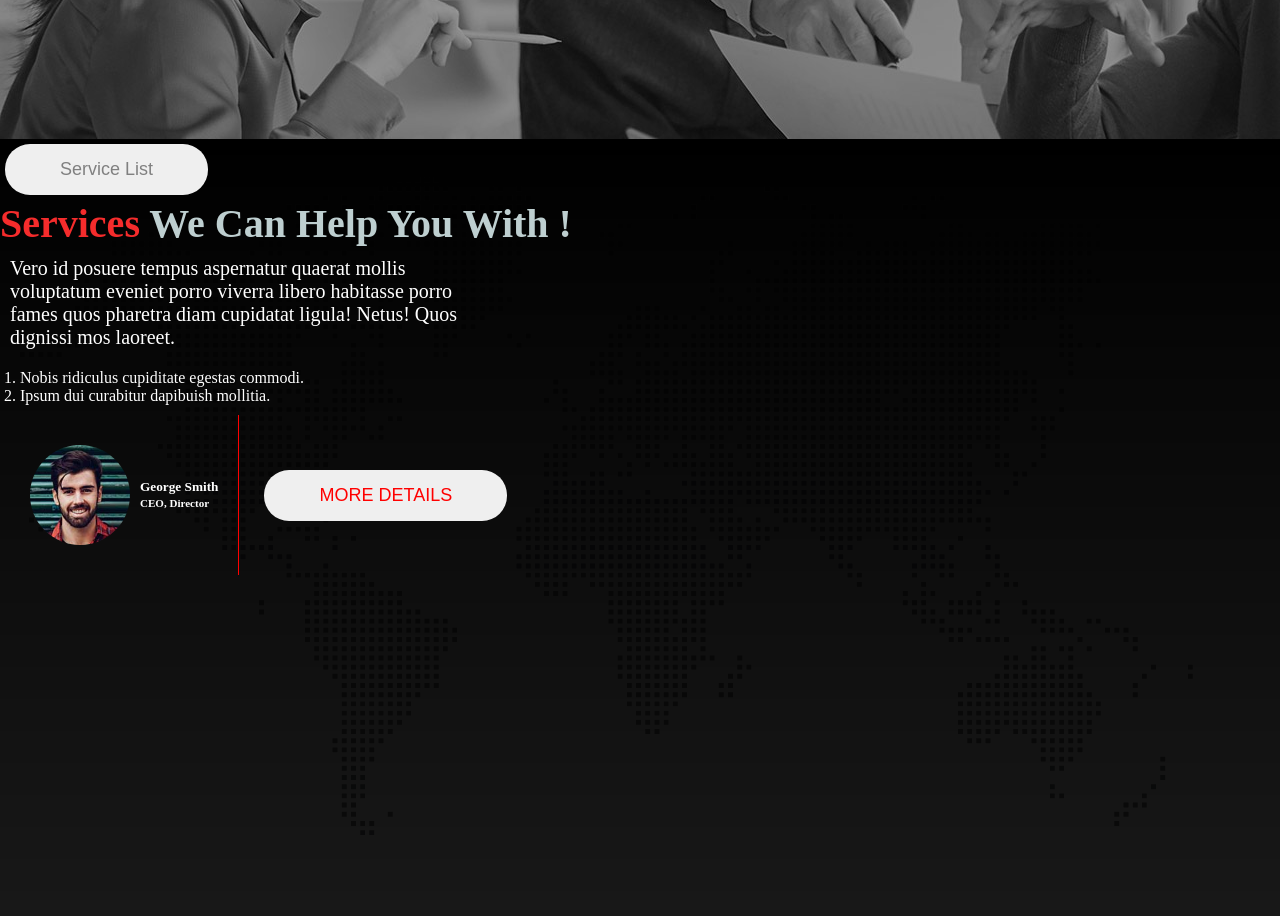
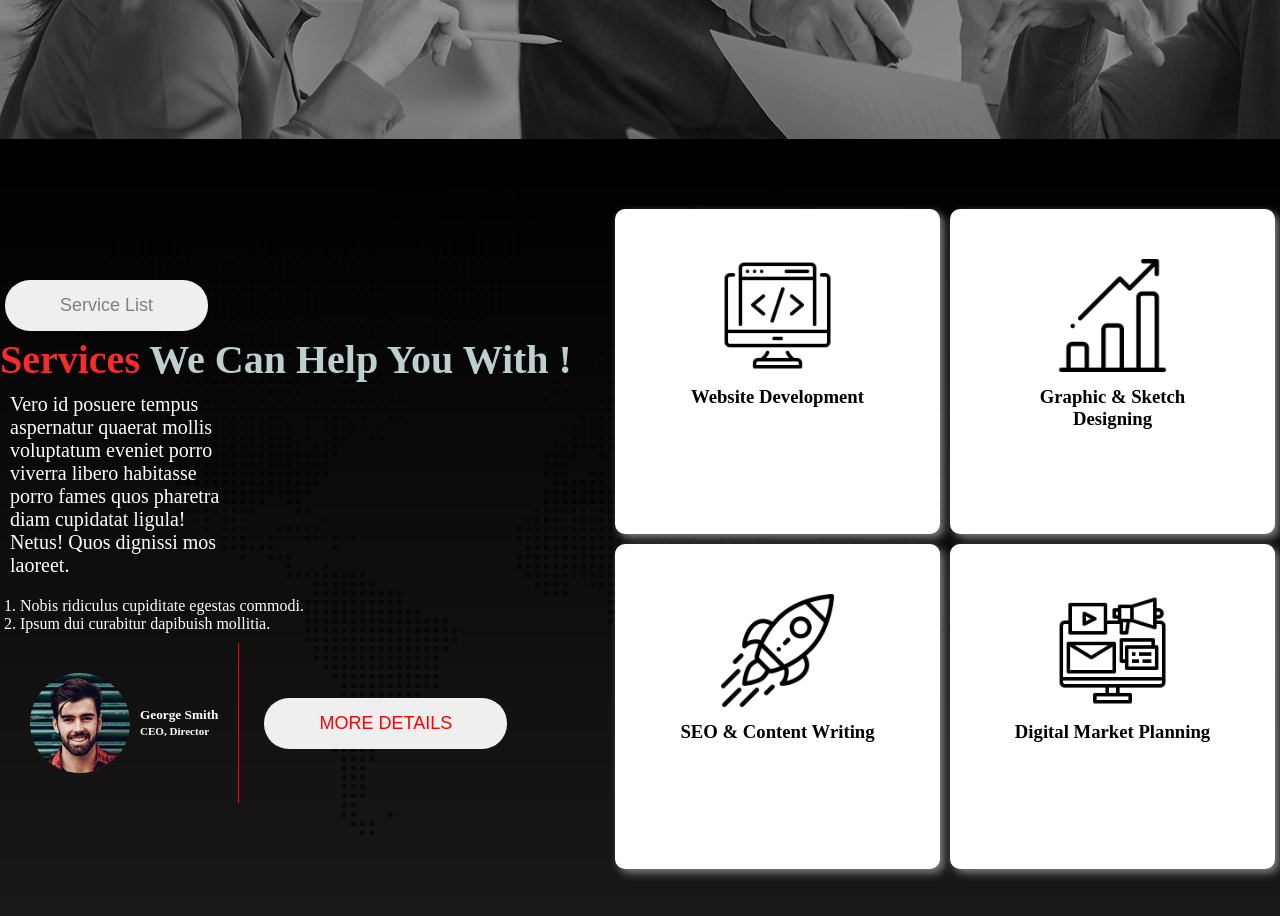
Before and after one commit to farjanarahman/digital-agency, a plain HTML site: page index.html in a window 1280 px wide. Shown: the part 720-1636 px from the top of the page. Drawn offline with Linux system fonts and the light colour scheme.

Commit message:
service section done

```diff
--- a/index.html
+++ b/index.html
@@ -62,7 +62,26 @@
             </div>
         </div>
         <div class="service-right">
-
+            <div class="service-up">
+                <div class="service">
+                    <img class="service-logo" src="./asset/icons/coding.png" alt="">
+                    <h3>Website Development</h3>
+                </div>
+                <div class="service">
+                    <img class="service-logo" src="./asset/icons/bar-chart.png" alt="">
+                    <h3>Graphic & Sketch Designing</h3>
+                </div>
+            </div>
+            <div class="service-down">
+                <div class="service">
+                    <img class="service-logo" src="./asset/icons/startup.png" alt="">
+                    <h3>SEO & Content Writing</h3>
+                </div>
+                <div class="service">
+                    <img class="service-logo" src="./asset/icons/digital-marketing.png" alt="">
+                    <h3>Digital Market Planning</h3>
+                </div>
+            </div>
         </div>
     </div>
 </body>
--- a/style.css
+++ b/style.css
@@ -1,6 +1,7 @@
 *{
     margin: 0;
     padding: 0;
+    /* border: 1px solid red; */
 }
 
 .nav-container{
@@ -77,6 +78,9 @@
     background-image: url('./asset/image/footer-bg.png'), linear-gradient(rgba(0,0,0,1),rgba(0,0,0,0.9));
     background-blend-mode: overlay;
     background-repeat: no-repeat;
+    display: flex;
+    align-items: center;
+    justify-content: center;
 }
 
 .service-btn{
@@ -136,3 +140,31 @@
     color: red;
     border-radius: 25px;
 }
+
+.service{
+    padding: 50px;
+    background-color: white;
+    box-shadow: 4px 4px 8px gray;
+    width: 225px;
+    height: 225px;
+    text-align: center;
+    color: black;
+    border-radius: 10px;
+    margin: 5px;
+}
+
+.service-left{
+    width: 50%;
+}
+.service-logo{
+    width: 50%;
+    padding-bottom: 10px;
+}
+
+.service-up{
+    display: flex;
+}
+
+.service-down{
+    display: flex;
+}
```
